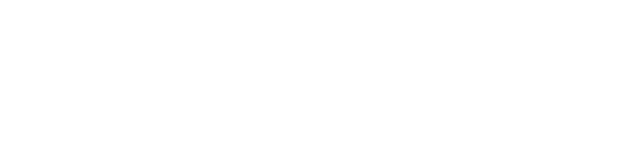
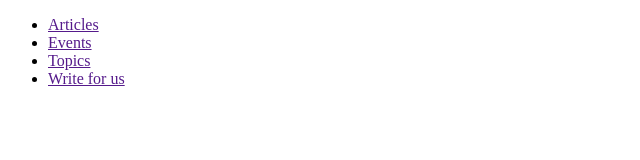
Before and after one commit to cece24/html-layout, a plain HTML site: page index.html in a window 1280 px wide. Shown: the whole page, without its empty margins (0-640 px from the left). Drawn offline with Linux system fonts and the light colour scheme.

Commit message:
Main nav bar - add list of links

```diff
--- a/index.html
+++ b/index.html
@@ -7,7 +7,12 @@
   <body>
 
     <nav>
-
+      <ul>
+        <li><a href="">Articles</a></li>
+        <li><a href="">Events</a></li>
+        <li><a href="">Topics</a></li>
+        <li><a href="">Write for us</a></li>
+      </ul>
     </nav>
 
     <header>
```
